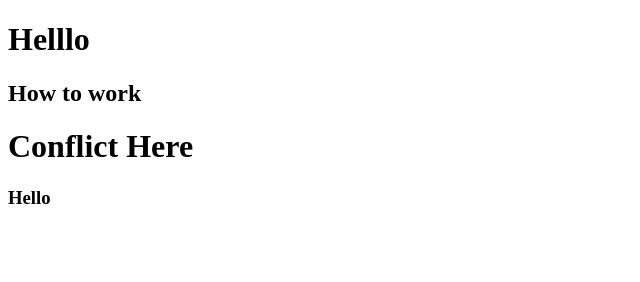
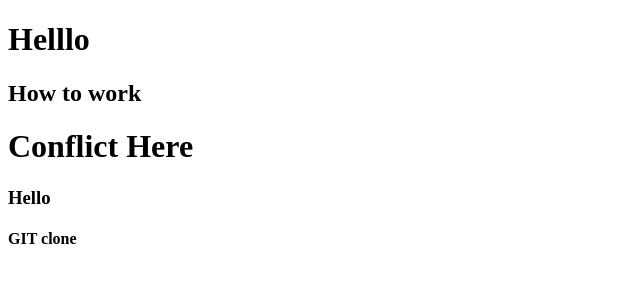
Before and after one commit to vanhai365/GITHUB_VN, a plain HTML site: page index.html in a window 1280 px wide. Shown: the full height of the page, 0-640 px from the left. Drawn offline with Linux system fonts and the light colour scheme.

Commit message:
thay doi moi nhat

```diff
--- a/index.html
+++ b/index.html
@@ -11,5 +11,6 @@
     <h2>How to work</h2>
     <h1>Conflict Here</h1>
     <h3>Hello</h3>
+    <h4>GIT clone</h4>
 </body>
 </html>
```
